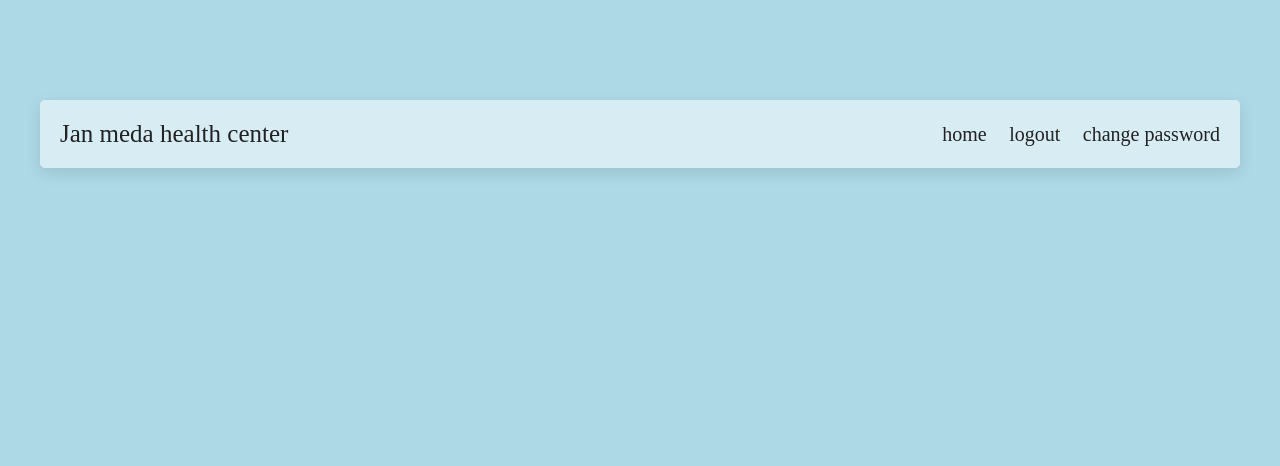
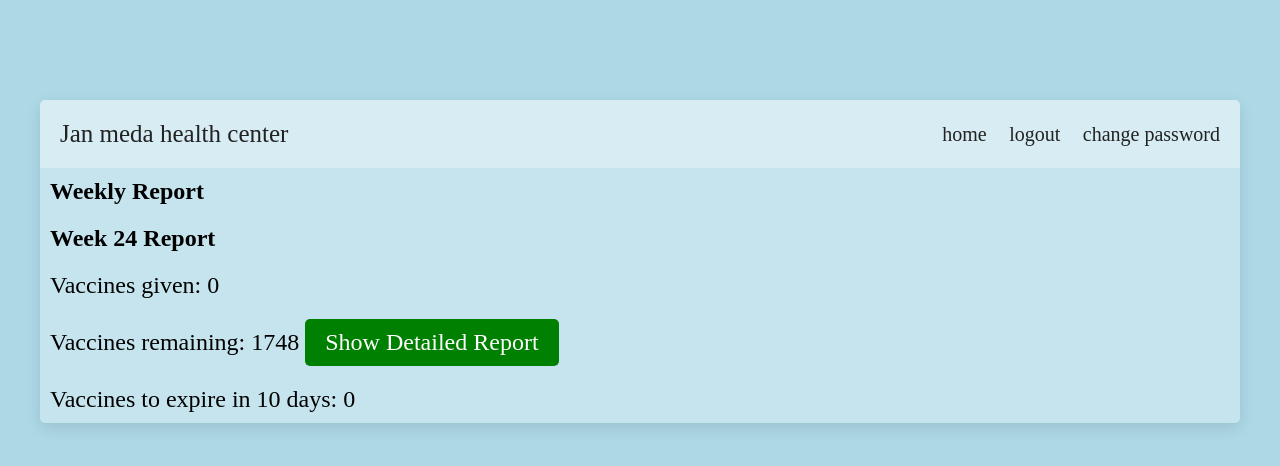
Before and after one commit to lensesorsa/lense, a PHP site: page /generatereport.php in a window 1280 px wide. Shown: the top 466 px of the page. Run offline with PHP 8.4, Linux system fonts and the light colour scheme; data comes from the database, SQL or seed files in the repository.

Commit message:
Update generatereport.php

```diff
--- a/generatereport.php
+++ b/generatereport.php
@@ -4,17 +4,117 @@
    <meta charset="UTF-8">
    <meta http-equiv="X-UA-Compatible" content="IE=edge">
    <meta name="viewport" content="width=device-width, initial-scale=1.0">
-   <title>Generate report</title>
+   <title>Weekly Reports</title>
    <!-- font awesome cdn link  -->
    <link rel="stylesheet" href="https://cdnjs.cloudflare.com/ajax/libs/font-awesome/5.15.4/css/all.min.css">
    <!-- swiper css link  -->
    <link rel="stylesheet" href="https://unpkg.com/swiper@7/swiper-bundle.min.css" />
    <!-- custom css file link  -->
    <link rel="stylesheet" href="css/Style.css">
-   <ink rel="shortcut icon" href="images/ye.jpg">
+   <link rel="shortcut icon" href="images/ye.jpg">
+   <style>
+       table {
+         margin-bottom: 20px;
+
+      }
+      h2, h3, p {
+         font-size: 24px;
+         padding: 10px;
+      }
+      button {
+         font-size: 18px;
+         background-color: green;
+         color: white;
+         padding: 10px 20px;
+         border: none;
+         border-radius: 5px;
+         cursor: pointer;
+      }
+      button:hover {
+         background-color: darkgreen;
+      }
+   </style>
+   <script src="https://code.jquery.com/jquery-3.6.0.min.js"></script>
+   <script>
+      $(document).ready(function() {
+         $("#showReportBtn").click(function() {
+            $("#detailedReport").show(); // Show the detailed report
+         });
+      });
+   </script>
 </head>
 <body style="background-color:lightblue">
-<div class="container">
+   <div class="container">
       <?php @include 'header.php'; ?>
-</div>
+      <?php
+      // Database connection details
+      $host = "localhost";
+      $username = "root";
+      $password = "";
+      $dbname = "vaccination_db";
+
+      try {
+         // Create a new PDO instance
+         $db = new PDO("mysql:host=$host;dbname=$dbname", $username, $password);
+
+         // Set the PDO error mode to exception
+         $db->setAttribute(PDO::ATTR_ERRMODE, PDO::ERRMODE_EXCEPTION);
+
+         // Query to fetch vaccine data for the current week
+         $query = "SELECT v_type, ammount FROM vaccine WHERE WEEK(received_date) = WEEK(CURDATE())";
+         $stmt = $db->query($query);
+
+         // Check if there are any records
+         if ($stmt->rowCount() >= 0) {
+            echo "<h2>Weekly Report</h2>";
+            echo "<h3>Week " . date("W") . " Report</h3>";
+
+            // Calculate total vaccines given
+            $totalGiven = 0;
+            while ($row = $stmt->fetch(PDO::FETCH_ASSOC)) {
+               $totalGiven += $row['ammount'];
+            }
+            echo "<p>Vaccines given: " . $totalGiven . "</p>";
+
+            // Query to fetch vaccines remaining
+            $remainingQuery = "SELECT SUM(ammount) AS remaining FROM vaccine";
+            $remainingStmt = $db->query($remainingQuery);
+            $remainingRow = $remainingStmt->fetch(PDO::FETCH_ASSOC);
+            $remaining = $remainingRow['remaining'] - $totalGiven;
+            echo "<p style='font-size: 24px;'>Vaccines remaining: " . $remaining . " <button id='showReportBtn' style='font-size: 24px;'>Show Detailed Report</button></p>";
+
+            // Display the report table initially hidden
+            echo "<div id='detailedReport' style='display: none;'>";
+            echo "<h3 style='font-size: 22px;'>Detailed Report</h3>";
+            echo "<table border='1' style='font-size: 18px; padding: 10px;'>";
+            echo "<tr><th>Vaccine Type</th><th style='padding-left: 30px;'>Remaining Quantity</th></tr>";
+
+            // Query to fetch each vaccine type with remaining quantity
+            $detailQuery = "SELECT v_type, ammount FROM vaccine";
+            $detailStmt = $db->query($detailQuery);
+            while ($detailRow = $detailStmt->fetch(PDO::FETCH_ASSOC)) {
+               echo "<tr><td>".$detailRow['v_type']."</td><td style='padding-left: 30px;'>".$detailRow['ammount']."</td></tr>";
+            }
+            echo "</table>";
+            echo "</div>";
+
+            // Query to fetch vaccines expiring in 10 days
+            $expiringQuery = "SELECT COUNT(*) AS expiring FROM vaccine WHERE exp_date <= CURDATE() + INTERVAL 10 DAY";
+            $expiringStmt = $db->query($expiringQuery);
+            $expiringRow = $expiringStmt->fetch(PDO::FETCH_ASSOC);
+            $expiring = $expiringRow['expiring'];
+            echo "<p>Vaccines to expire in 10 days: " . $expiring . "</p>";
+
+         } else {
+            echo "No records found.";
+         }
+      } catch(PDOException $e) {
+         echo "Connection failed: " . $e->getMessage();
+      }
+
+      // Close the database connection
+      $db = null;
+      ?>
+   </div>
 </body>
+</html>
```
